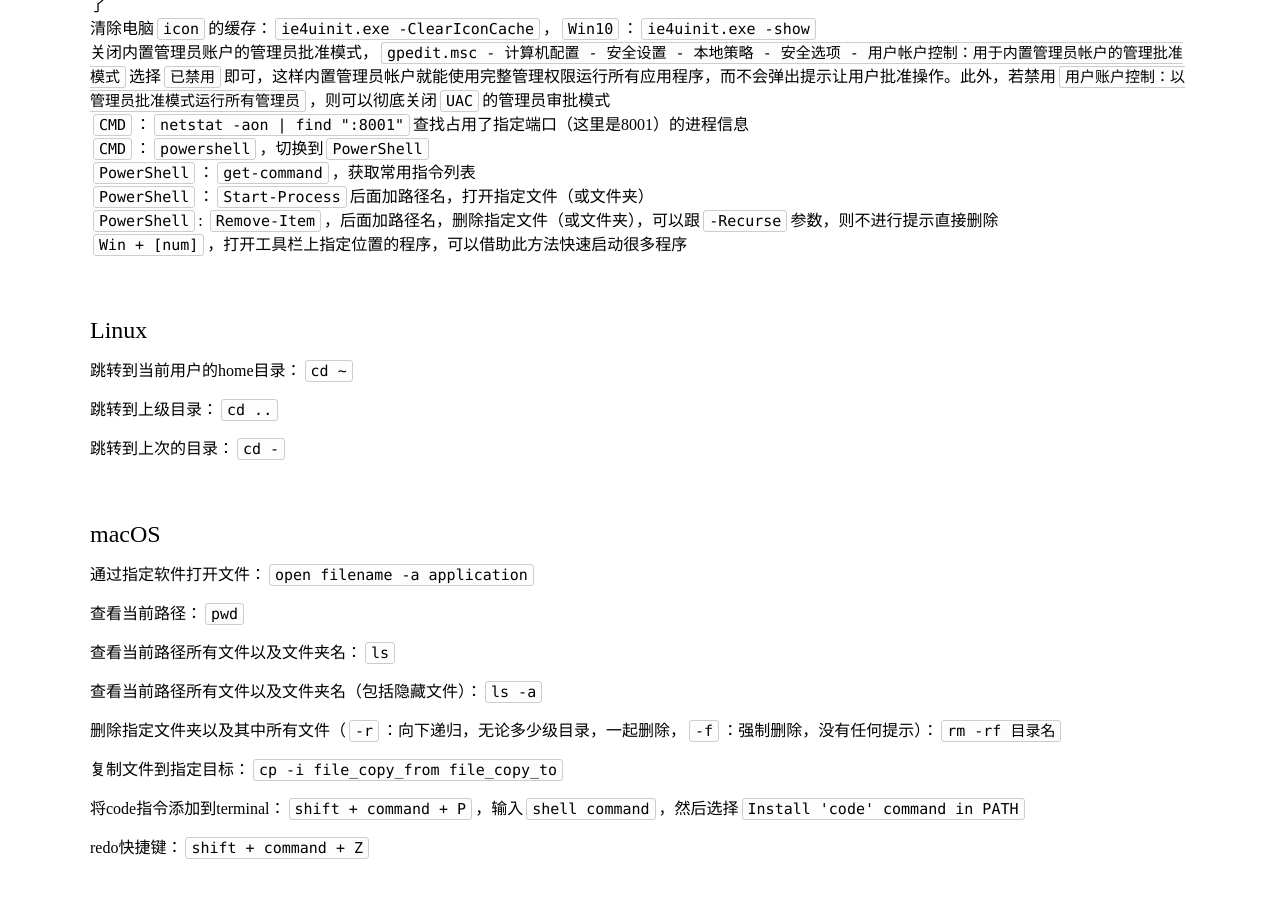
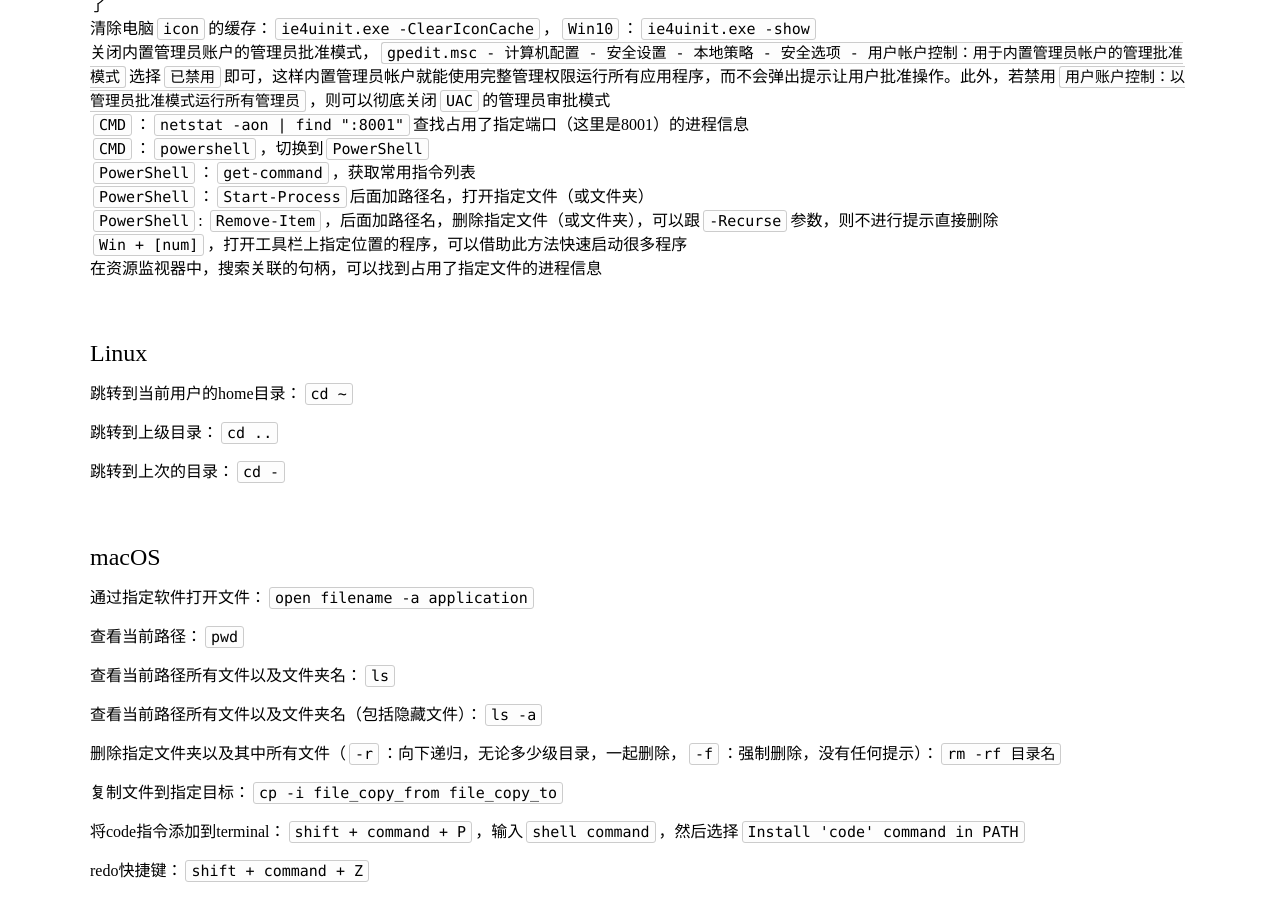
Before and after one commit to KamenRiderKuuga/kamenriderkuuga.github.io, a Jekyll site: the page built from _posts/2020-07-13-Tips-2.md, in a window 1280 px wide and 900 px high, scrolled down 549 px. Built offline with Jekyll 4.4.1, drawn with Linux system fonts in a browser that asks for light colours.

Commit message:
doc: 增加一条操作系统备忘

```diff
--- a/_posts/2020-07-13-Tips-2.md
+++ b/_posts/2020-07-13-Tips-2.md
@@ -23,7 +23,7 @@ tags: Tips
 11.	`PowerShell`：`Start-Process`后面加路径名，打开指定文件（或文件夹）
 12.	`PowerShell`: `Remove-Item`，后面加路径名，删除指定文件（或文件夹），可以跟`-Recurse`参数，则不进行提示直接删除
 13.	`Win + [num]`，打开工具栏上指定位置的程序，可以借助此方法快速启动很多程序
-
+14. 在资源监视器中，搜索关联的句柄，可以找到占用了指定文件的进程信息
 
 
 
```
